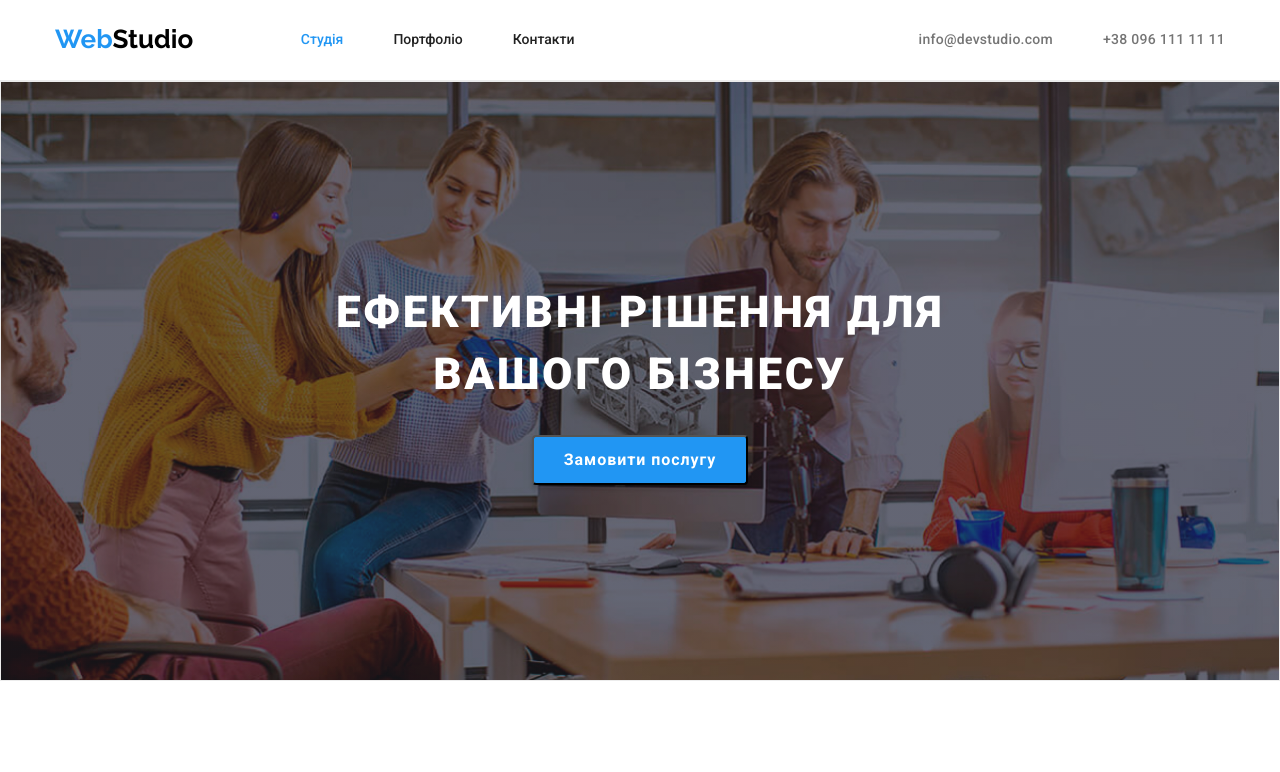
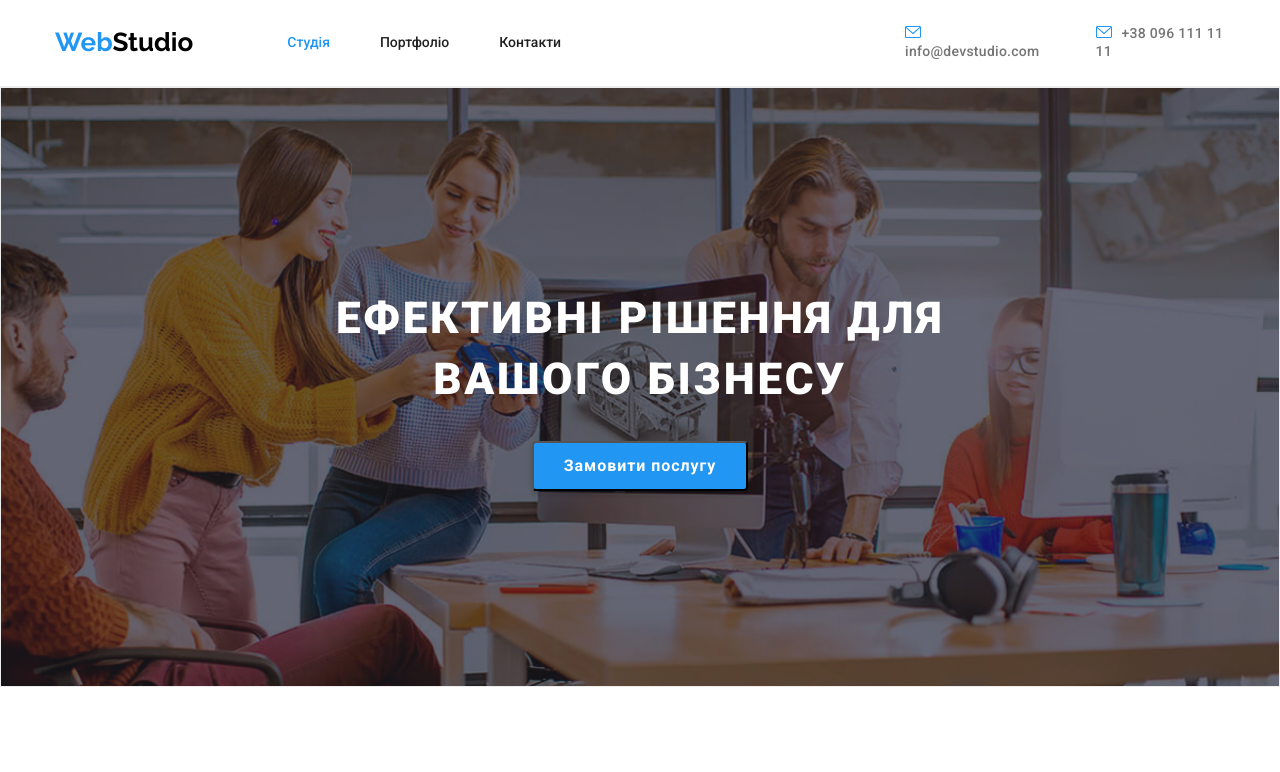
Before and after one commit to MaxxMannn/goit-markup-hw-04, a plain HTML site: page index.html in a window 1280 px wide. Shown: the top 772 px of the page. Drawn offline with nearby package versions, Linux system fonts and the light colour scheme.

Commit message:
hw4_problem_konvert

```diff
--- a/css/styles.css
+++ b/css/styles.css
@@ -95,6 +95,8 @@ border-bottom: 1px solid #ECECEC;
 .header-adress {
     display: flex;
     gap: 50px;
+    flex-wrap: nowrap;
+    align-items: center;
 }
 
 
@@ -136,18 +138,27 @@ a {
     color: var(--primary-text-color);
 }
 
-::before .link-adress {
+.link-adress::before {
+    display: inline-block;
+    content: "";
+    width: 16px;
+    height: 12px;
+    margin-right: 10px;
     background-image: url(../images/mail-icon-hover.svg);
+    background-size: contain;
 }
 .link-adress {
+    width: 161px;
+    height: 16px;
     font-family: 'Roboto';
     font-style: normal;
     font-weight: 500;
     font-size: 14px;
     line-height: 1.2;
     letter-spacing: 0.02em;
+    color: #757575;
 
-    color: #757575;
+
 }
 
 
```
Also changed, not shown: index.html (+1 -0 lines).
